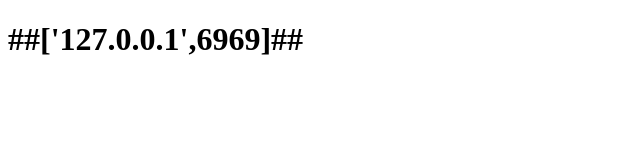
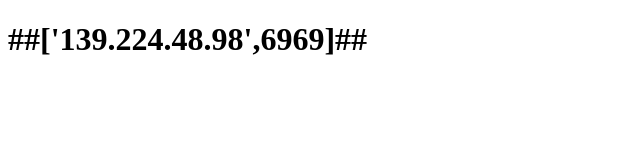
Before and after one commit to liyue983/win, a website: page index.html in a window 1280 px wide. Shown: the whole page, without its empty margins (0-640 px from the left). Drawn offline with Linux system fonts and the light colour scheme.

Commit message:
Update index.html

```diff
--- a/index.html
+++ b/index.html
@@ -5,6 +5,6 @@
 <title>windows</title>
 </head>
 <body>
-    <h1>##['127.0.0.1',6969]##</h1>
+    <h1>##['139.224.48.98',6969]##</h1>
 </body>
 </html>
```
